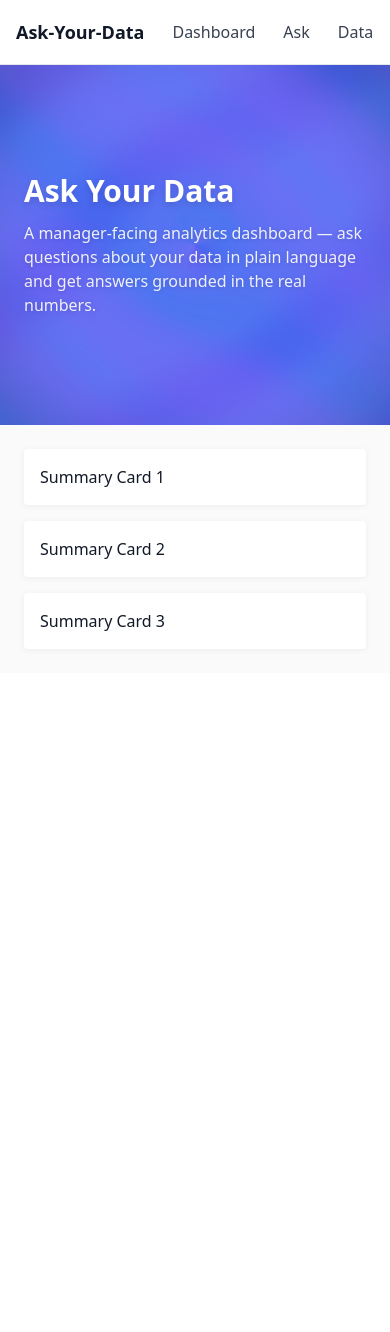
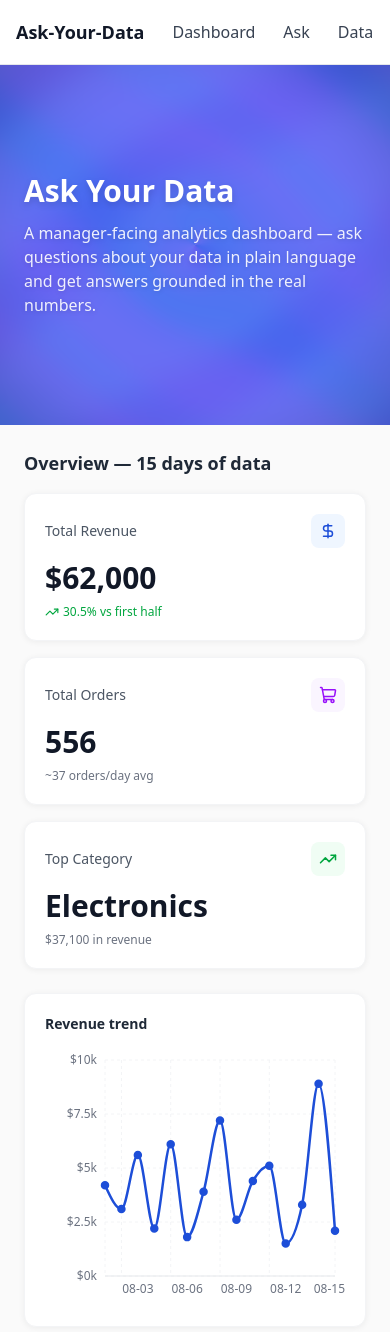
Before and after one commit to nadanagy2/my-capstone, a Next.js app: page / in a window 390 px wide. Shown: the top 1332 px of the page. Before the commit the page ends 844 px from the top, so only its background shows below. Built offline with nearby package versions, Linux system fonts and the light colour scheme.

Commit message:
feat: add real dashboard stats, trend indicator, and revenue chart

```diff
--- /dev/null
+++ b/app/components/RevenueTrendChart.jsx
@@ -0,0 +1,48 @@
+'use client'
+
+import { LineChart, Line, XAxis, YAxis, Tooltip, ResponsiveContainer, CartesianGrid } from 'recharts'
+
+export default function RevenueTrendChart({ data }) {
+  const chartData = data.map((record) => ({
+    date: record.date.slice(5), // MM-DD
+    revenue: record.revenue,
+  }))
+
+  return (
+    <div className="h-64 w-full">
+      <ResponsiveContainer width="100%" height="100%">
+        <LineChart data={chartData} margin={{ top: 10, right: 10, left: 0, bottom: 0 }}>
+          <CartesianGrid strokeDasharray="3 3" stroke="var(--color-neutral-100)" />
+          <XAxis
+            dataKey="date"
+            tick={{ fontSize: 12, fill: 'var(--color-neutral-500)' }}
+            axisLine={{ stroke: 'var(--color-neutral-200)' }}
+            tickLine={false}
+          />
+          <YAxis
+            tick={{ fontSize: 12, fill: 'var(--color-neutral-500)' }}
+            axisLine={false}
+            tickLine={false}
+            tickFormatter={(value) => `$${value / 1000}k`}
+          />
+          <Tooltip
+            formatter={(value) => [`$${value.toLocaleString()}`, 'Revenue']}
+            contentStyle={{
+              borderRadius: '8px',
+              border: '1px solid var(--color-neutral-200)',
+              fontSize: '13px',
+            }}
+          />
+          <Line
+            type="monotone"
+            dataKey="revenue"
+            stroke="var(--color-brand-600)"
+            strokeWidth={2.5}
+            dot={{ fill: 'var(--color-brand-600)', r: 3 }}
+            activeDot={{ r: 5 }}
+          />
+        </LineChart>
+      </ResponsiveContainer>
+    </div>
+  )
+}
--- a/app/page.js
+++ b/app/page.js
@@ -1,6 +1,28 @@
 import AuroraHero from './components/AuroraHero'
+import RevenueTrendChart from './components/RevenueTrendChart'
+import { querySales, salesRecords } from '@/lib/sales-data'
+import { DollarSign, ShoppingCart, TrendingUp } from 'lucide-react'
+
+function getTrend() {
+  const sorted = [...salesRecords].sort((a, b) => a.date.localeCompare(b.date))
+  const midpoint = Math.floor(sorted.length / 2)
+  const firstHalf = sorted.slice(0, midpoint)
+  const secondHalf = sorted.slice(midpoint)
+
+  const sum = (arr) => arr.reduce((total, r) => total + r.revenue, 0)
+  const firstTotal = sum(firstHalf)
+  const secondTotal = sum(secondHalf)
+
+  const percentChange = firstTotal === 0 ? 0 : ((secondTotal - firstTotal) / firstTotal) * 100
+  return { percentChange, isUp: percentChange >= 0 }
+}
 
 export default function DashboardPage() {
+  const allData = querySales({})
+  const topCategory = querySales({ groupBy: 'category' }).rows[0]
+  const trend = getTrend()
+  const sortedRecords = [...salesRecords].sort((a, b) => a.date.localeCompare(b.date))
+
   return (
     <div className="min-h-full bg-[var(--color-neutral-50)]">
       <section className="relative h-[360px] overflow-hidden">
@@ -17,17 +39,63 @@ export default function DashboardPage() {
       </section>
 
       <div className="p-6">
-        <div className="max-w-5xl mx-auto">
-          <div className="grid grid-cols-1 sm:grid-cols-2 lg:grid-cols-3 gap-4">
-            <div className="p-4 bg-[var(--color-neutral-0)] text-[var(--color-neutral-900)] rounded" style={{ boxShadow: '0 1px 6px rgba(0,0,0,0.06)' }}>
-              Summary Card 1
+        <div className="max-w-5xl mx-auto space-y-6">
+          <div>
+            <h2 className="text-lg font-semibold mb-4 text-[var(--color-neutral-800)]">
+              Overview — {salesRecords.length} days of data
+            </h2>
+            <div className="grid grid-cols-1 sm:grid-cols-2 lg:grid-cols-3 gap-4">
+              <div className="p-5 bg-[var(--color-neutral-0)] rounded-xl border border-[var(--color-neutral-100)]" style={{ boxShadow: '0 1px 6px rgba(0,0,0,0.06)' }}>
+                <div className="flex items-center justify-between mb-3">
+                  <p className="text-sm font-medium text-[var(--color-neutral-600)]">Total Revenue</p>
+                  <div className="p-2 rounded-lg bg-[var(--color-brand-50,#eff6ff)]">
+                    <DollarSign size={18} className="text-[var(--color-brand-600)]" />
+                  </div>
+                </div>
+                <p className="text-3xl font-bold text-[var(--color-neutral-900)]">
+                  ${allData.totalRevenue.toLocaleString()}
+                </p>
+                <p className={`mt-2 text-xs font-medium flex items-center gap-1 ${trend.isUp ? 'text-green-600' : 'text-red-600'}`}>
+                  <TrendingUp size={14} className={trend.isUp ? '' : 'rotate-180'} />
+                  {Math.abs(trend.percentChange).toFixed(1)}% vs first half
+                </p>
+              </div>
+
+              <div className="p-5 bg-[var(--color-neutral-0)] rounded-xl border border-[var(--color-neutral-100)]" style={{ boxShadow: '0 1px 6px rgba(0,0,0,0.06)' }}>
+                <div className="flex items-center justify-between mb-3">
+                  <p className="text-sm font-medium text-[var(--color-neutral-600)]">Total Orders</p>
+                  <div className="p-2 rounded-lg bg-purple-50">
+                    <ShoppingCart size={18} className="text-purple-600" />
+                  </div>
+                </div>
+                <p className="text-3xl font-bold text-[var(--color-neutral-900)]">
+                  {allData.totalOrders.toLocaleString()}
+                </p>
+                <p className="mt-2 text-xs text-[var(--color-neutral-500)]">
+                  ~{Math.round(allData.totalOrders / salesRecords.length)} orders/day avg
+                </p>
+              </div>
+
+              <div className="p-5 bg-[var(--color-neutral-0)] rounded-xl border border-[var(--color-neutral-100)]" style={{ boxShadow: '0 1px 6px rgba(0,0,0,0.06)' }}>
+                <div className="flex items-center justify-between mb-3">
+                  <p className="text-sm font-medium text-[var(--color-neutral-600)]">Top Category</p>
+                  <div className="p-2 rounded-lg bg-green-50">
+                    <TrendingUp size={18} className="text-green-600" />
+                  </div>
+                </div>
+                <p className="text-3xl font-bold text-[var(--color-neutral-900)]">
+                  {topCategory.key}
+                </p>
+                <p className="mt-2 text-xs text-[var(--color-neutral-500)]">
+                  ${topCategory.revenue.toLocaleString()} in revenue
+                </p>
+              </div>
             </div>
-            <div className="p-4 bg-[var(--color-neutral-0)] text-[var(--color-neutral-900)] rounded" style={{ boxShadow: '0 1px 6px rgba(0,0,0,0.06)' }}>
-              Summary Card 2
-            </div>
-            <div className="p-4 bg-[var(--color-neutral-0)] text-[var(--color-neutral-900)] rounded" style={{ boxShadow: '0 1px 6px rgba(0,0,0,0.06)' }}>
-              Summary Card 3
-            </div>
+          </div>
+
+          <div className="p-5 bg-[var(--color-neutral-0)] rounded-xl border border-[var(--color-neutral-100)]" style={{ boxShadow: '0 1px 6px rgba(0,0,0,0.06)' }}>
+            <h3 className="text-sm font-semibold text-[var(--color-neutral-800)] mb-4">Revenue trend</h3>
+            <RevenueTrendChart data={sortedRecords} />
           </div>
         </div>
       </div>
--- a/package.json
+++ b/package.json
@@ -14,9 +14,11 @@
     "@react-three/drei": "^10.7.8",
     "@react-three/fiber": "^9.7.0",
     "ai": "^7.0.93",
+    "lucide-react": "^1.46.0",
     "next": "16.3.3",
     "react": "19.2.8",
     "react-dom": "19.2.8",
+    "recharts": "^3.10.1",
     "three": "^0.186.0"
   },
   "devDependencies": {
```
Also changed, not shown: 1 other file (tests, documents, lock files or other folders).
